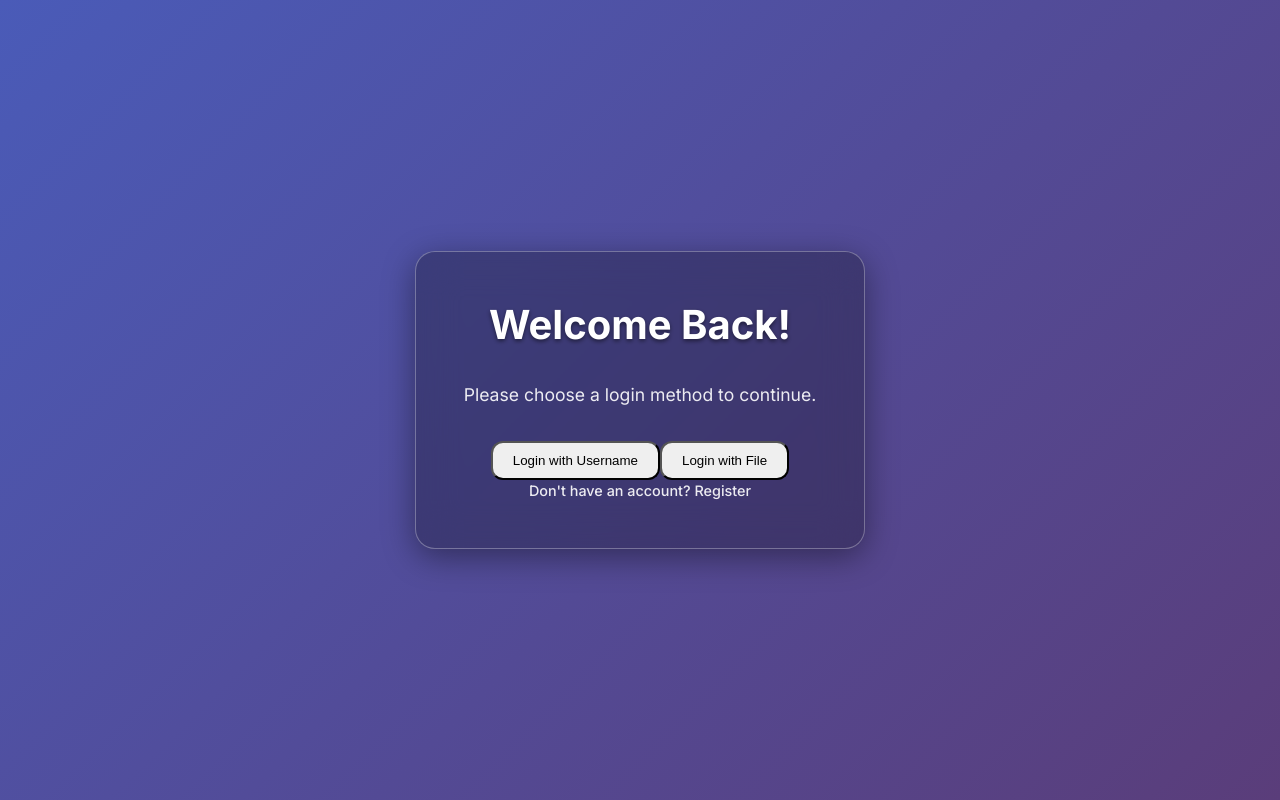
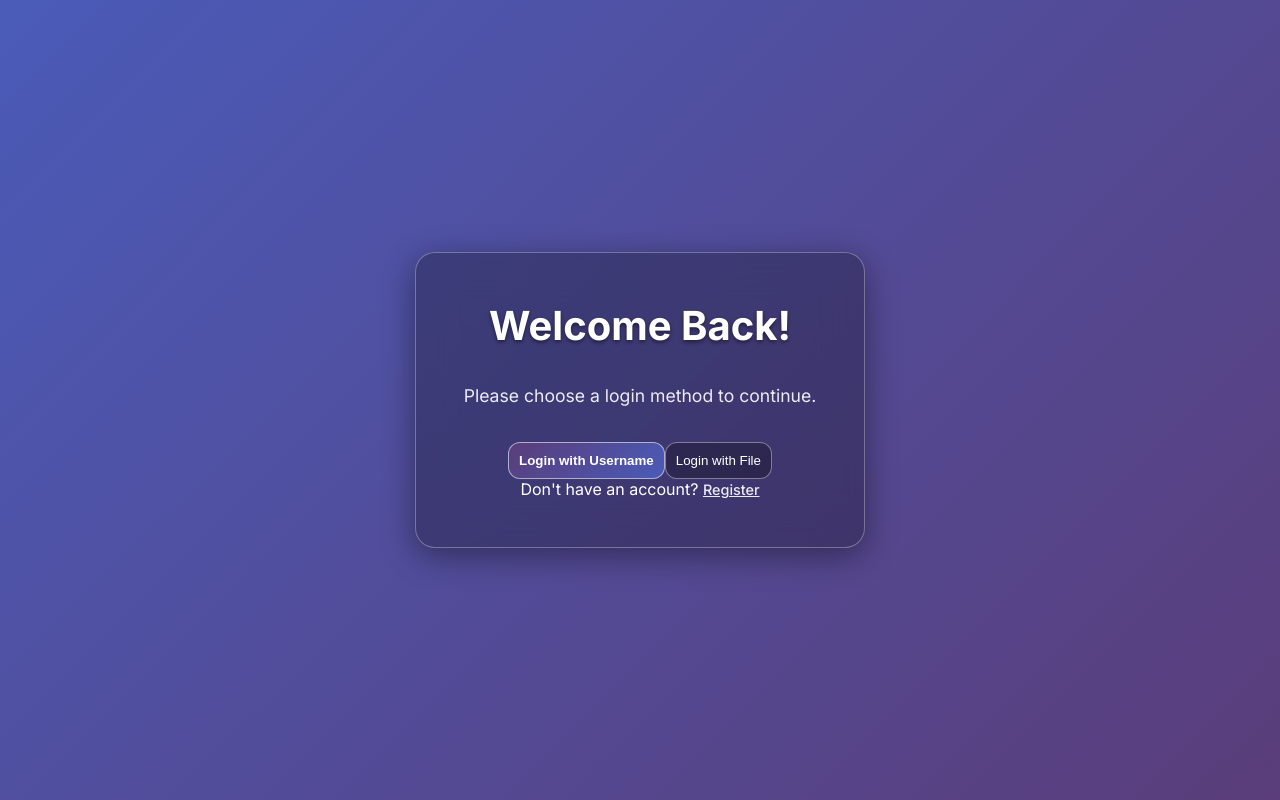
Before and after one commit to In2siders/frontend-monorepo, a React (Vite) app in the folder apps/web/: page /auth/login in a window 1280 px wide. Built offline with nearby package versions, Linux system fonts and the light colour scheme.

Commit message:
style: update button styles and hover effects for improved UI consistency

```diff
--- a/apps/web/src/pages/auth/login.jsx
+++ b/apps/web/src/pages/auth/login.jsx
@@ -71,11 +71,11 @@ const LoginWithName = ({ credentials, setCredentials, loading, clearMethod, setL
           className="input"
           required
         />
-        <Button variant="accent" width="full" type="submit" disabled={loading}>
+        <Button className='btn primary-btn hoverAnimationY' type="submit" disabled={loading}>
           {loading ? 'Signing in...' : 'Login'}
         </Button>
       </form>
-      <Button variant="ghost" width="full" onClick={clearMethod}>
+      <Button className='btn secondary-btn text-sm hoverAnimationY' onClick={clearMethod}>
         Back
       </Button>
     </div>
@@ -100,11 +100,11 @@ const LoginWithFile = ({ credentials, setCredentials, loading, clearMethod, setL
           className="input"
           required
         />
-        <Button variant="accent" width="full" type="submit" disabled={loading}>
+        <Button className='btn primary-btn hoverAnimationY' type="submit" disabled={loading}>
           {loading ? 'Signing in...' : 'Login'}
         </Button>
       </form>
-      <Button variant="ghost" width="full" onClick={clearMethod}>
+      <Button className='btn secondary-btn text-sm hoverAnimationY' onClick={clearMethod}>
         Back
       </Button>
     </div>
@@ -123,8 +123,8 @@ function LoginPage() {
   const Method = method === 'username' ? LoginWithName : LoginWithFile;
 
   return (
-    <div className="container space-y-4">
-      <h1 className="title">Welcome Back!</h1> {/* TODO: Mateo, no seria mejor disminuir el tamaño de la fuente? */}
+    <div className="container space-y-4 hoverAnimationY">
+      <h1 className="title">Welcome Back!</h1>
       <div className="content-section">
         <p className="subtitle">
           {method === '' && 'Please choose a login method to continue.'}
@@ -134,11 +134,11 @@ function LoginPage() {
       </div>
 
       {method === '' ? (
-        <div className='flex flex-row divide-x divide-black space-x-4'>
-          <Button onClick={() => setMethod('username')}>
+        <div className='flex flex-col divide-y divide-black space-y-4'>
+          <Button className='btn primary-btn hoverAnimationY' onClick={() => setMethod('username')}>
             Login with Username
           </Button>
-          <Button onClick={() => setMethod('file')}>
+          <Button className='btn secondary-btn text-xs self-center w-50 hoverAnimationY' onClick={() => setMethod('file')}>
             Login with File
           </Button>
         </div>
@@ -152,7 +152,7 @@ function LoginPage() {
         />
       )}
 
-      <a href="/auth/register" className="help-link">Don't have an account? Register</a>
+      Don't have an account? <a href="/auth/register" className="help-link">Register</a>
     </div>
   )
 }
--- a/apps/web/src/pages/home.jsx
+++ b/apps/web/src/pages/home.jsx
@@ -1,21 +1,21 @@
 import { Button } from "@repo/components/button";
-import { Link } from "react-router-dom";
+import { Link } from "react-router";
 
 export default function Home() {
   return (
-    <div className="container">
+    <div className="container hoverAnimationY">
       <h1 className="title">Welcome</h1>
       <div className="content-section">
         <p className="subtitle">Sign in to your account or create a new one</p>
       </div>
 
       <div className="button-group">
-        <Button className="btn primary-btn w-full" asChild>
+        <Button className="btn primary-btn w-full hoverAnimationY" asChild>
           <Link to={"/auth/login"}>
             Login
           </Link>
         </Button>
-        <Button className="btn primary-btn w-full" asChild>
+        <Button className="btn secondary-btn w-full hoverAnimationY" asChild>
           <Link to={"/auth/register"}>
             Register
           </Link>
--- a/packages/common/style.css
+++ b/packages/common/style.css
@@ -61,28 +61,38 @@ body {
 
 .btn {
     display: inline-block;
-    padding: 10px 20px;
+    padding: 10px;
     border-radius: 12px;
     cursor: pointer;
     text-align: center;
 }
 
+.btn:hover {
+    box-shadow: 0 8px 24px rgba(0, 0, 0, 0.3);
+}
+
 .primary-btn {
     background: linear-gradient(135deg, #5a3d7a 0%, #4a5bb8 100%);
-    border: 1px solid rgb(255, 255, 255);
+    border: 1px solid rgba(227, 227, 227, 0.65);
     color: #ffffff;
-    font-size: 1rem;
     font-weight: 600;
     transition: all 0.2s ease;
+}
+
+.primary-btn:hover {
+    background: linear-gradient(135deg, #6b4e8a 0%, #5b6cc8 100%);
 }
 
 .secondary-btn {
     background: rgba(0, 0, 0, 0.277);
     color: #ffffff;
     border: 1px solid rgba(255, 255, 255, 0.4);
-    font-size: 1rem;
     font-weight: 500;
     transition: all 0.2s ease;
+}
+
+.secondary-btn:hover {
+    background: rgba(0, 0, 0, 0.4);
 }
 
 .button-group {
@@ -128,7 +138,7 @@ body {
 
 .help-link {
     color: rgba(255, 255, 255, 0.9);
-    text-decoration: none;
+    text-decoration: underline;
     font-size: 0.9rem;
     font-weight: 500;
     margin-top: 24px;
@@ -136,13 +146,10 @@ body {
 }
 
 .help-link:hover {
-    color: #ffffff;
+    color: rgb(160, 160, 160)
 }
 
-.input,
-input[type="text"],
-input[type="email"],
-input[type="password"] {
+.input {
     width: 100%;
     padding: 16px;
     font-size: 1rem;
@@ -155,14 +162,12 @@ input[type="password"] {
     backdrop-filter: blur(10px);
 }
 
-.input::placeholder,
-input::placeholder {
+.input::placeholder {
     color: rgba(255, 255, 255, 0.7);
     font-weight: 400;
 }
 
-.input:focus,
-input:focus {
+.input:focus {
     outline: none;
     border-color: rgba(255, 255, 255, 0.6);
     background: rgba(0, 0, 0, 0.4);
```
